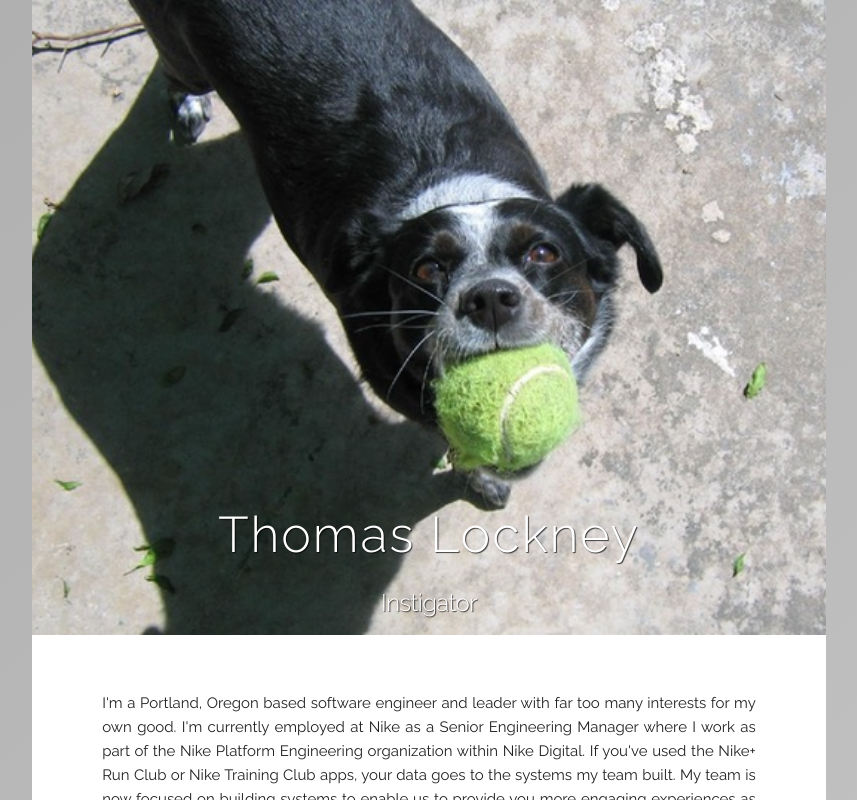
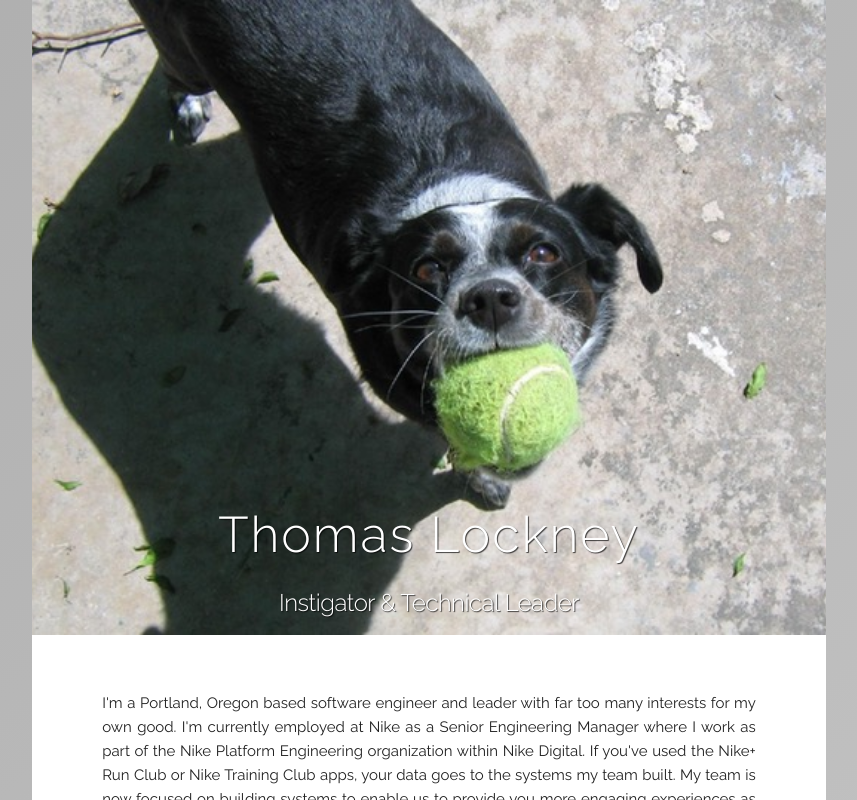
Before and after one commit to tlockney/thomas.lockney.net, a plain HTML site: page site/index.html in a window 1280 px wide. Shown: the top 800 px of the page, without its empty margins (211-1068 px from the left). Drawn offline with Linux system fonts and the light colour scheme.

Commit message:
minor tweaks

```diff
--- a/site/index.html
+++ b/site/index.html
@@ -47,7 +47,7 @@
                 <div class="profile_image"></div>
                 <div class="name-headline">
                     <h1 class="name">Thomas Lockney</h1>
-                    <h5>Instigator</h5>
+                    <h5>Instigator & Technical Leader</h5>
                 </div>
             </div>
             <div class="body">
```
